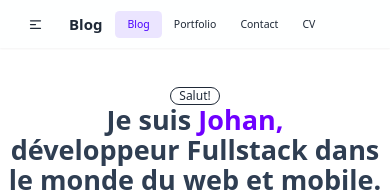
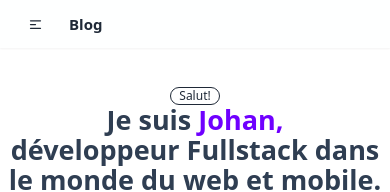
Before and after one commit to JConan/jconan.github.io, a SvelteKit app: page / in a window 390 px wide. Shown: the top 192 px of the page. Built offline with nearby package versions, Linux system fonts and the light colour scheme; some icons are missing.

Commit message:
fix navbar issue where center section is not hidden in mobile

```diff
--- a/src/routes/(root)/layout/Navbar.svelte
+++ b/src/routes/(root)/layout/Navbar.svelte
@@ -10,8 +10,10 @@
 	const { brand, children }: Props = $props();
 </script>
 
-<header class="nav-container">
-	<nav class="nav navbar">
+<header class="sticky top-0 z-50">
+	<nav
+		class="navbar bg-base-100/90 shadow-sm backdrop-blur-lg justify-center items-center py-2 md:px-10 px-5"
+	>
 		<div class="navbar-start">
 			<div class="dropdown">
 				<HamburgerButton />
@@ -39,10 +41,4 @@
 </header>
 
 <style lang="postcss">
-	.nav-container {
-		@apply sticky top-0 z-50;
-		.nav {
-			@apply navbar bg-base-100/90 shadow-sm backdrop-blur-lg justify-center items-center py-2 md:px-10 px-5;
-		}
-	}
 </style>
```
